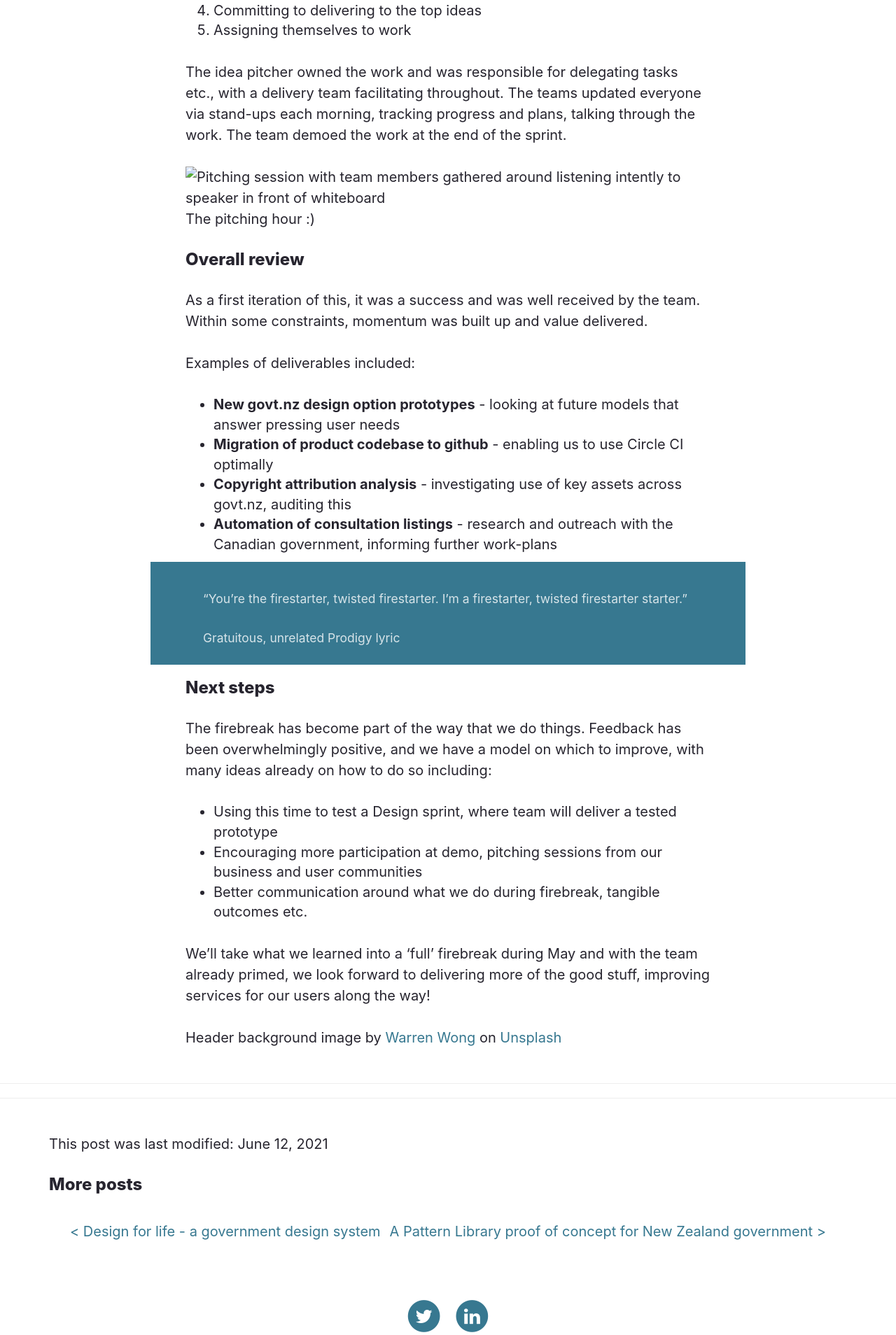
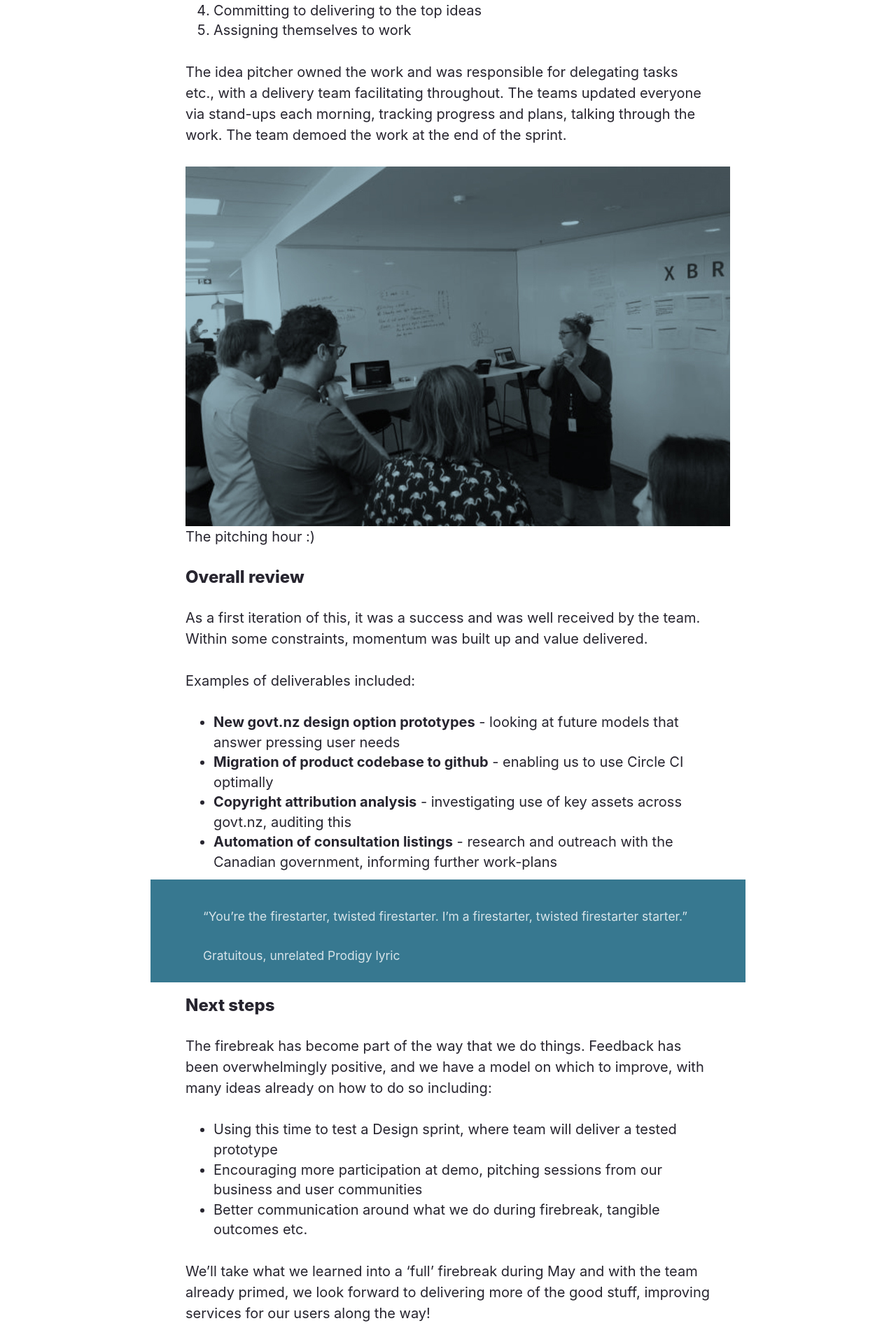
Before and after one commit to mkirkpat/mkirkpat.github.io, a Jekyll site: the page built from _posts/2018-05-30-firestarters.md, in a window 1280 px wide. Shown: the part 1133-3041 px from the top of the page at 70% size. Built offline with Jekyll 4.4.1, drawn with Linux system fonts in a browser that asks for light colours; nearby versions of some CDN libraries; library files that are not in the unit come from our copies.

Commit message:
Update 2018-05-30-firestarters.md

```diff
--- a/_posts/2018-05-30-firestarters.md
+++ b/_posts/2018-05-30-firestarters.md
@@ -25,7 +25,7 @@ Initially, we ran a one week iteration to test how it could work. This involved
 
 The idea pitcher owned the work and was responsible for delegating tasks etc., with a delivery team facilitating throughout. The teams updated everyone via stand-ups each morning, tracking progress and plans, talking through the work. The team demoed the work at the end of the sprint.
 
-![Pitching session with team members gathered around listening intently to speaker in front of whiteboard](images/firebreak-pitch-1.jpg) The pitching hour :)
+![Pitching session with team members gathered around listening intently to speaker in front of whiteboard](/images/firebreak-pitch-1.jpg) The pitching hour :)
 
 ### Overall review
 
```
